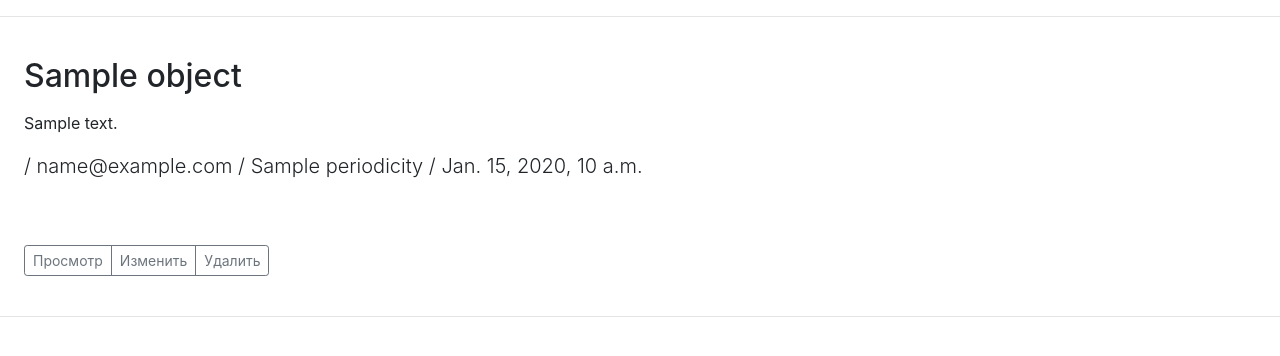
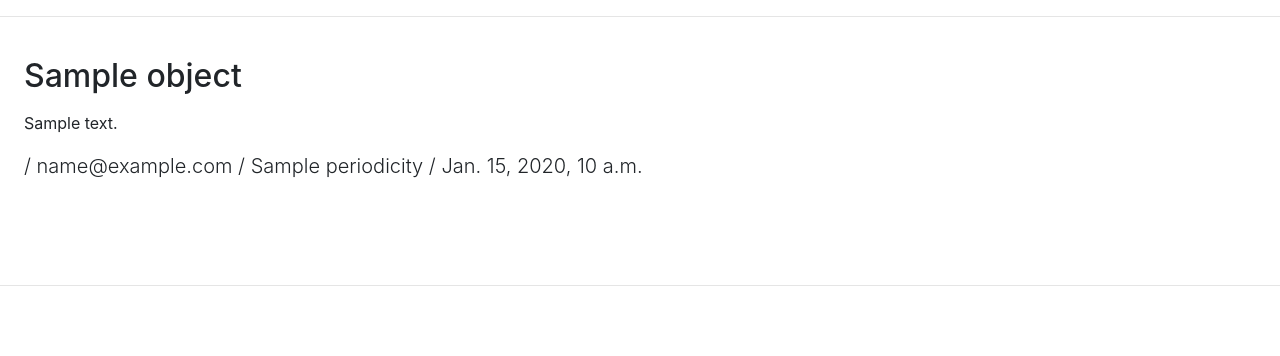
Before and after one commit to Olga-Yar/TWDjango, a Django app: template main/templates/main/mailing_list.html in a window 1280 px wide. Shown: the part 48-404 px from the top of the page. Run offline with Django 4.2, Linux system fonts and the light colour scheme; the template is opened without the code that fills it: most values are stand-ins (such as "Sample title", 1, 10 or a date in 2020); some libraries are stand-ins or nearby versions.

Commit message:
показ кнопок для просмотра, редактирвоания и удаления только владельцу рассылки и суперпользователю

```diff
--- a/main/templates/main/logimail_list.html
+++ b/main/templates/main/logimail_list.html
@@ -17,8 +17,6 @@
 
     <div class="btn-group m-md-4">
         <a href="#" class="btn btn-sm btn-outline-secondary">Просмотр</a>
-        <a href="#" class="btn btn-sm btn-outline-secondary">Изменить</a>
-        <a href="#" class="btn btn-sm btn-outline-secondary">Удалить</a>
     </div>
 
     <hr class="featurette-divider">
--- a/main/templates/main/mailing_list.html
+++ b/main/templates/main/mailing_list.html
@@ -16,9 +16,11 @@
     </div>
 
     <div class="btn-group m-md-4">
-        <a href="#" class="btn btn-sm btn-outline-secondary">Просмотр</a>
-        <a href="#" class="btn btn-sm btn-outline-secondary">Изменить</a>
-        <a href="#" class="btn btn-sm btn-outline-secondary">Удалить</a>
+        {% if object.creator %}
+            <a href="#" class="btn btn-sm btn-outline-secondary">Просмотр</a>
+            <a href="#" class="btn btn-sm btn-outline-secondary">Изменить</a>
+            <a href="#" class="btn btn-sm btn-outline-secondary">Удалить</a>
+        {% endif %}
     </div>
 
     <hr class="featurette-divider">
```
Also changed, not shown: main/templates/main/client_list.html (+5 -3 lines), main/templates/main/message_list.html (+5 -3 lines).
